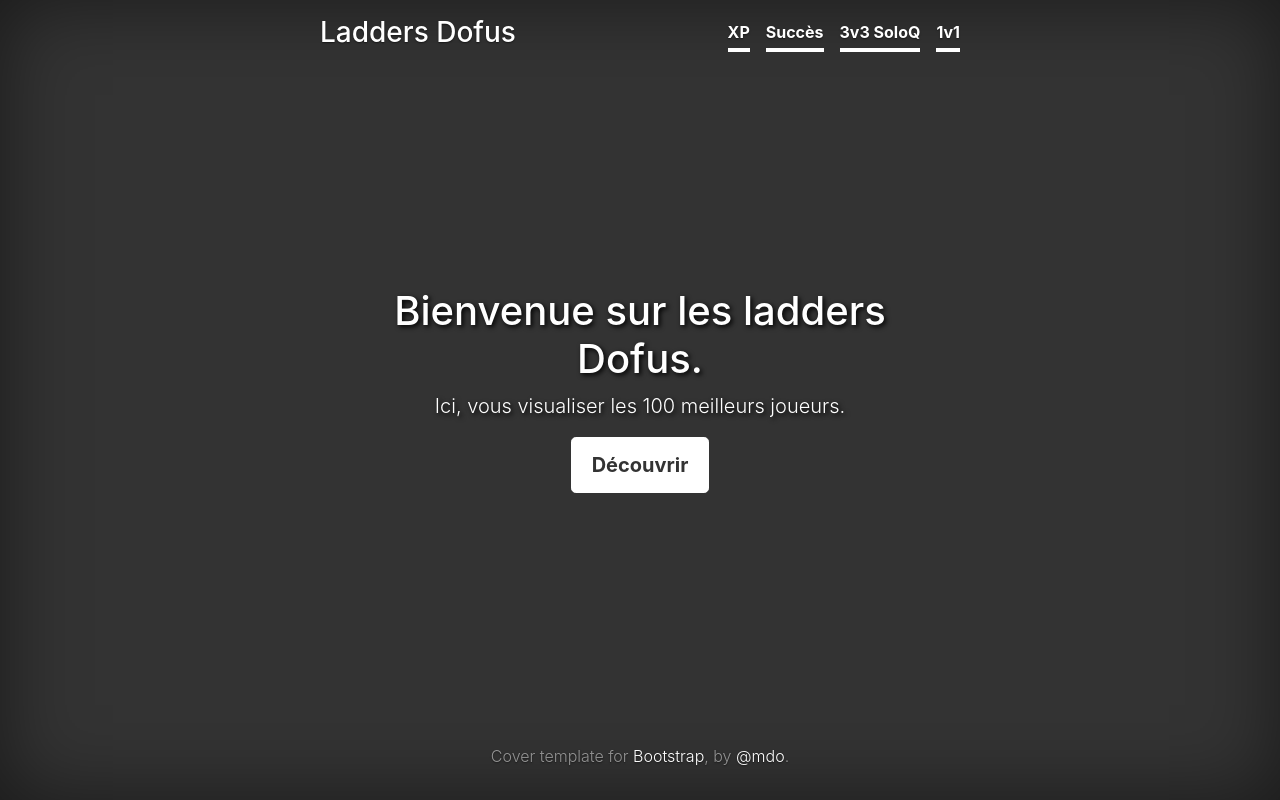
After one commit to elisa-desmetz/Python_Scraping_Project, a FastAPI app: template app/templates/index.html in a window 1280 px wide. The commit adds this page. Run offline with FastAPI, Linux system fonts and the light colour scheme; the template is opened without the code that fills it, so the values that code supplies are empty.

Commit message:
Routing and using model class

```diff
--- a/app/main.py
+++ b/app/main.py
@@ -1,6 +1,5 @@
-
-from selenium import webdriver
-from fastapi import FastAPI, HTTPException
+from fastapi import FastAPI
+from fastapi.responses import RedirectResponse
 
 from fastapi.staticfiles import StaticFiles
 from fastapi.templating import Jinja2Templates
@@ -8,27 +7,34 @@
 
 import static.functions as fun
 
-from pyvirtualdisplay import Display
-
-import logging
 import pandas as pd
 
 app = FastAPI()
+
+app.mount("/static", StaticFiles(directory="static"), name="static")
 templates = Jinja2Templates(directory="templates")
 
 dfs = []
 
 @app.get("/")
 def root(request:Request):
-    logging.info("a")
-    display = Display(visible=0, size=(1027,768))
-    display.start()
+    return templates.TemplateResponse(
+        'index.html',
+        {'request': request}
+    )
 
-    dfs =  fun.export_dataframes()
+@app.get("/table/{index:int}")
+def table(request:Request, index=None):
+    """
+    Display the page called.
+    """
+    index = index
+    ladder =  fun.export_dataframe(fun.categories[index])
 
-    display.stop()
-    logging.info("a")
+    if index >3:
+        return RedirectResponse(url="/")
+
     return templates.TemplateResponse(
         'df_representation.html',
-        {'request': request, 'data': dfs[0].to_html()}
+        {'request': request, 'data': ladder['df'].to_html(), 'name':ladder['name']}
     )
--- /dev/null
+++ b/app/static/cover.css
@@ -0,0 +1,107 @@
+/*
+ * Globals
+ */
+
+/* Links */
+a,
+a:focus,
+a:hover {
+  color: #fff;
+}
+
+/* Custom default button */
+.btn-secondary,
+.btn-secondary:hover,
+.btn-secondary:focus {
+  color: #333;
+  text-shadow: none; /* Prevent inheritance from `body` */
+  background-color: #fff;
+  border: .05rem solid #fff;
+}
+
+
+/*
+ * Base structure
+ */
+
+html,
+body {
+  height: 100%;
+  background-color: #333;
+}
+
+body {
+  display: -ms-flexbox;
+  display: flex;
+  color: #fff;
+  text-shadow: 0 .05rem .1rem rgba(0, 0, 0, .5);
+  box-shadow: inset 0 0 5rem rgba(0, 0, 0, .5);
+}
+
+.cover-container {
+    max-width: 42em;
+}
+
+
+/*
+ * Header
+ */
+.masthead {
+  margin-bottom: 2rem;
+}
+
+.masthead-brand {
+  margin-bottom: 0;
+}
+
+.nav-masthead .nav-link {
+  padding: .25rem 0;
+  font-weight: 700;
+  color: rgba(255, 255, 255, .5);
+  background-color: transparent;
+  border-bottom: .25rem solid transparent;
+}
+
+.nav-masthead .nav-link:hover,
+.nav-masthead .nav-link:focus {
+  border-bottom-color: rgba(255, 255, 255, .25);
+}
+
+.nav-masthead .nav-link + .nav-link {
+  margin-left: 1rem;
+}
+
+.nav-masthead .active {
+  color: #fff;
+  border-bottom-color: #fff;
+}
+
+@media (min-width: 48em) {
+  .masthead-brand {
+    float: left;
+  }
+  .nav-masthead {
+    float: right;
+  }
+}
+
+
+/*
+ * Cover
+ */
+.cover {
+    padding: 0 1.5rem;
+    text-shadow: 2px 2px 5px black;
+}
+.cover .btn-lg {
+  padding: .75rem 1.25rem;
+  font-weight: 700;
+}
+
+
+/*
+ * Footer
+ */
+.mastfoot {
+  color: rgba(255, 255, 255, .5);
+}
--- a/app/static/functions.py
+++ b/app/static/functions.py
@@ -1,6 +1,10 @@
 from selenium import webdriver
 from selenium.webdriver.chrome.service import Service
 from selenium.webdriver.common.by import By
+
+from pyvirtualdisplay import Display
+
+from static.models.Ladder import Ladder
 
 import pandas as pd
 
@@ -46,7 +50,6 @@
 # -- Access to the requested ladder page
 def open_ladder(browser, category):
     time.sleep(5)
-    browser.save_screenshot('./save_screenshot_method.png')
     if browser.find_element(By.CLASS_NAME, "ak-refuse").is_displayed():
         close_cookie = browser.find_element(By.CLASS_NAME, "ak-refuse").click()
         time.sleep(1.5)
@@ -94,3 +97,25 @@
     # Close browser
     browser.quit()
     return dfs
+
+def export_dataframe(category):
+    display = Display(visible=0, size=(1027,768))
+
+    display.start()
+    # Open browser in fullscreen
+    browser = webdriver.Chrome(service=s, options=option)
+    browser.maximize_window()
+
+    # Access main menu URL
+    browser.get(main_url)
+    # Acces ladder page
+    open_ladder(browser, category)
+    # Filter ladder table
+    filter_ladder(browser, category)
+    # Create and stock dataframes
+    df = extract_data(browser)
+    data = Ladder.to_dict(category['caption'],df)
+    # Close browser
+    browser.quit()
+    display.stop()
+    return data
--- /dev/null
+++ b/app/templates/index.html
@@ -0,0 +1,57 @@
+<!doctype html>
+<html lang="fr-fr">
+<head>
+    <meta charset="utf-8">
+    <meta name="viewport" content="width=device-width, initial-scale=1, shrink-to-fit=no">
+    <meta name="description" content="">
+    <title>Ladders Dofus</title>
+
+    <!-- Bootstrap core CSS -->
+    <link href="https://cdn.jsdelivr.net/npm/bootstrap@4.5.3/dist/css/bootstrap.min.css" rel="stylesheet">
+
+    <!-- Custom styles for this template -->
+    <link href="static/cover.css" rel="stylesheet">
+
+    <style>
+        .bd-img {
+            font-size: 1.125rem;
+            text-anchor: middle;
+            -webkit-user-select: none;
+            -moz-user-select: none;
+            -ms-user-select: none;
+            user-select: none;
+            background: url(https://voyage-onirique.com/wp-content/uploads/2020/03/backiee-138908-landscape-scaled.jpg);
+        }
+    </style>
+</head>
+
+<body class="text-center bd_img">
+    <div class="cover-container d-flex w-100 h-100 p-3 mx-auto flex-column">
+        <header class="masthead mb-auto">
+            <div class="inner">
+                <h3 class="masthead-brand">Ladders Dofus</h3>
+                <nav class="nav nav-masthead justify-content-center">
+                    <a class="nav-link active" href={{url_for('table', index=0)}}>XP</a>
+                    <a class="nav-link active" href={{url_for('table', index=1)}}>Succès</a>
+                    <a class="nav-link active" href={{url_for('table', index=2)}}>3v3 SoloQ</a>
+                    <a class="nav-link active" href={{url_for('table', index=3)}}>1v1</a>
+                </nav>
+            </div>
+        </header>
+
+        <main role="main" class="inner cover">
+            <h1 class="cover-heading">Bienvenue sur les ladders Dofus.</h1>
+            <p class="lead">Ici, vous visualiser les 100 meilleurs joueurs.</p>
+            <p class="lead">
+                <a href= {{url_for('table', index=0)}} class="btn btn-lg btn-secondary">Découvrir</a>
+            </p>
+        </main>
+
+        <footer class="mastfoot mt-auto">
+            <div class="inner">
+                <p class="font-weight-light">Cover template for <a href="https://getbootstrap.com/">Bootstrap</a>, by <a href="https://twitter.com/mdo">@mdo</a>.</p>
+            </div>
+        </footer>
+    </div>
+</body>
+</html>
```
Also changed, not shown: app/static/style.css (added, +7 -0 lines), app/templates/df_representation.html (+7 -2 lines), save_screenshot_method.png (deleted).
